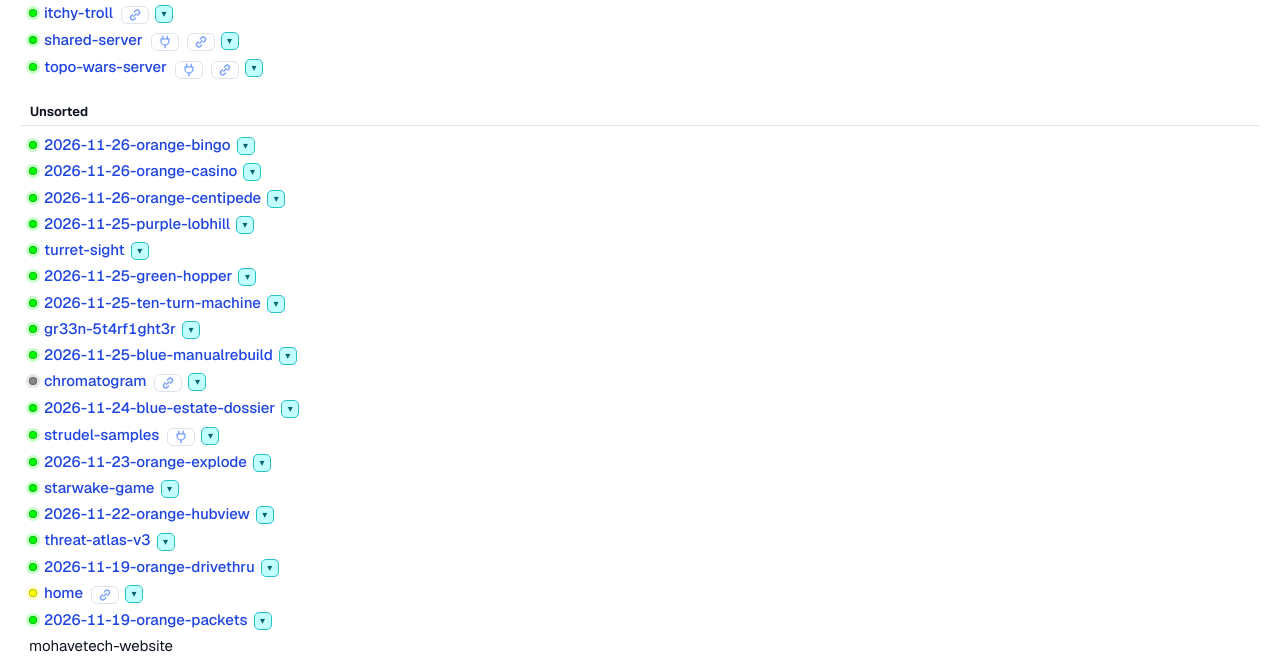
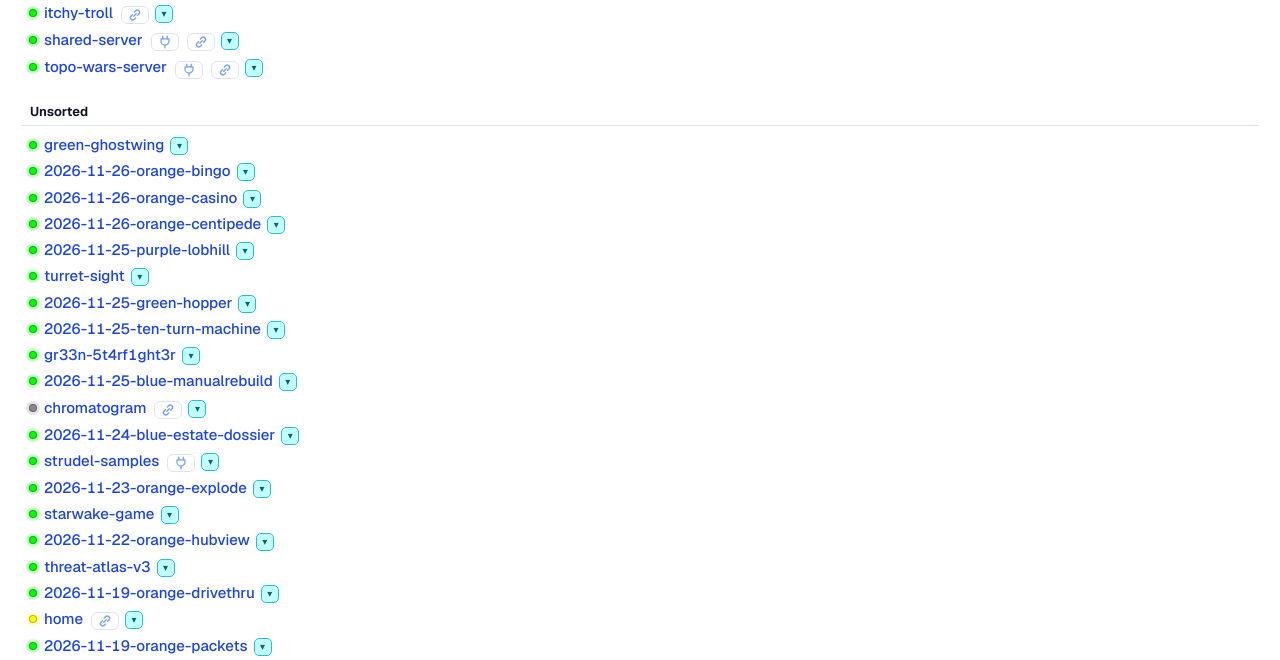
Before and after one commit to sudosilo/mohavetech-website, a plain HTML site: page index.html in a window 1280 px wide. Shown: the part 5246-5906 px from the top of the page. Drawn offline with Linux system fonts and the light colour scheme; no server answers.

Commit message:
sync app list with vercel

```diff
--- a/index.html
+++ b/index.html
@@ -188,6 +188,7 @@ function toggleSearch() {
 <p><a href="https://ghost-kitchen-builder.vercel.app">ghost-kitchen-builder</a><span class="tag">-orange</span></p>
 <p><a href="https://gladhand-dockyard.vercel.app">gladhand-dockyard</a><span class="tag">-blue-red</span></p>
 <p><a href="https://gr33n-5t4rf1ght3r.vercel.app">gr33n-5t4rf1ght3r</a></p>
+<p><a href="https://green-ghostwing.vercel.app">green-ghostwing</a></p>
 <p><a href="https://groundcore-nine.vercel.app">groundcore</a><span class="tag">-orange</span></p>
 <p><a href="https://hackercons.vercel.app">hackercons</a><span class="tag">-blue-orange</span></p>
 <p><a href="https://hackercons-roulette.vercel.app">hackercons-roulette</a><span class="tag">-orange-blue</span></p>
@@ -487,6 +488,7 @@ function toggleSearch() {
 <p><a class="nostumble" href="https://topo-wars-server.vercel.app">topo-wars-server</a></p>
 
 <h2>Unsorted</h2>
+<p><a href="https://green-ghostwing.vercel.app">green-ghostwing</a></p>
 <p><a href="https://2026-11-26-orange-bingo.vercel.app">2026-11-26-orange-bingo</a></p>
 <p><a href="https://2026-11-26-orange-casino.vercel.app">2026-11-26-orange-casino</a></p>
 <p><a href="https://2026-11-26-orange-centipede.vercel.app">2026-11-26-orange-centipede</a></p>
--- a/script-v53.js
+++ b/script-v53.js
@@ -60,7 +60,7 @@ const baseDates = {
   "cockpit-racer": "2026-10-23",
   "coffee-autosim": "2026-11-06",
   "coffeekit1": "2026-11-05",
-  "control-troll": "2026-11-26",
+  "control-troll": "2026-11-27",
   "conveyor-sim": "2026-11-24",
   "cypher-wars": "2026-09-11",
   "daily-outline": "2026-10-21",
@@ -91,10 +91,11 @@ const baseDates = {
   "ghost-kitchen-builder": "2026-11-16",
   "gladhand-dockyard": "2026-10-31",
   "gr33n-5t4rf1ght3r": "2026-11-26",
+  "green-ghostwing": "2026-11-26",
   "groundcore": "2026-10-30",
   "hackercons": "2026-06-15",
   "hackercons-roulette": "2026-11-19",
-  "heckle-troll": "2026-11-26",
+  "heckle-troll": "2026-11-27",
   "hexnote-3d": "2026-10-08",
   "hire-portal": "2026-11-24",
   "home": "2026-11-19",
```
Also changed, not shown: fleet.html (+4 -2 lines), mohavetech-vercel-projects-v1.json (+10 -2 lines).
